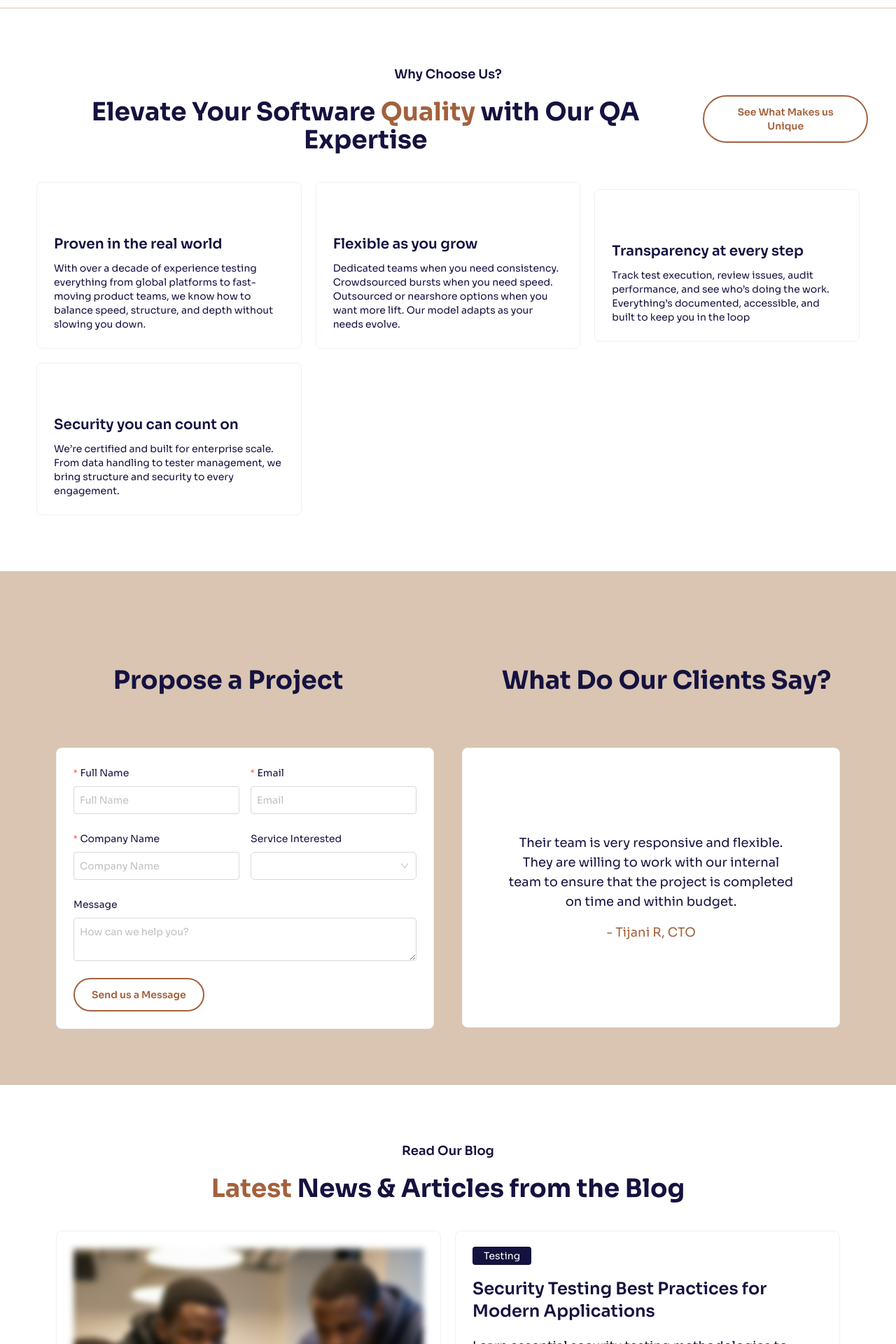
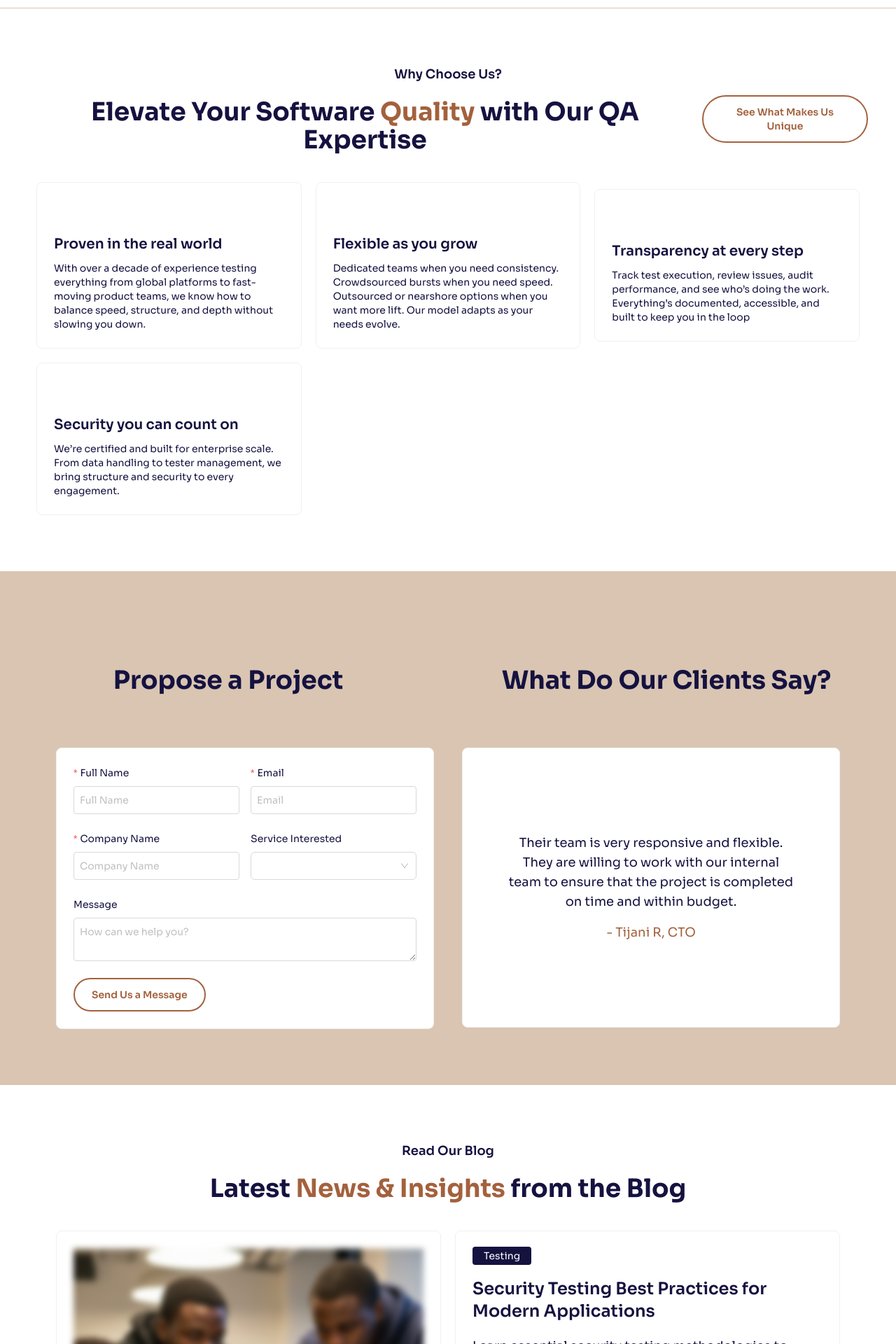
Before and after one commit to tidarkson/test-jedi, a React (Create React App) app: page / in a window 1280 px wide. Shown: the part 1566-3486 px from the top of the page at 70% size. Built offline with nearby package versions, Linux system fonts and the light colour scheme; some icons are missing.

Commit message:
commit msg

```diff
--- a/src/assets/static.config.js
+++ b/src/assets/static.config.js
@@ -27,7 +27,7 @@ export const labelConfig = {
     "Rigorously validating every input triggers the intended output means no confusing misfires for customers. Our software testing services safeguard intended utility for software that meets user expectations.",
   exploreAllServices: "Explore All Services",
   chooseUs: "Why Choose Us?",
-  mission: "See What Makes us Unique",
+  mission: "See What Makes Us Unique",
   proven: "Proven in the real world",
   provenText:
     "  With over a decade of experience testing everything from global platforms to fast-moving product teams, we know how to balance speed, structure, and depth without slowing you down.",
@@ -41,7 +41,7 @@ export const labelConfig = {
   securityText:
     "We’re certified and built for enterprise scale. From data handling to tester management, we bring structure and security to every engagement.",
   ready: "Propose a Project",
-  sendMessage: "Send us a Message",
+  sendMessage: "Send Us a Message",
   startTesting: "Start Testing With Us",
   whatOurClientsSay: "What Do Our Clients Say?",
   testJedi: "Test-Jedi",
--- a/src/sections/Blog.js
+++ b/src/sections/Blog.js
@@ -21,7 +21,8 @@ const Blog = () => {
           </h2>
 
           <h4 className="text-2xl md:text-4xl font-bold pt-5 text-slate-900">
-            <span className="text-dark-brown">Latest</span> News & Articles from the Blog
+            Latest <span className="text-dark-brown">News & Insights</span> from
+            the Blog
           </h4>
         </div>
         <div className=" text-center mx-5 md:mx-10">
--- a/src/sections/CTA.js
+++ b/src/sections/CTA.js
@@ -17,6 +17,14 @@ const contentStyle = {
   height: "350px",
   color: "#151240",
 };
+
+const servicesOptions = [
+  { label: "Full-cycle Software Testing", value: 1 },
+  { label: "Performance Testing", value: 2 },
+  { label: "Automated Testing", value: 3 },
+  { label: "Functional Testing", value: 4 },
+  { label: "QA Consulting", value: 5 },
+];
 
 const CTA = () => {
   return (
@@ -122,7 +130,7 @@ const CTA = () => {
                     name="service"
                     label={labelConfig.serviceInterested}
                   >
-                    <Select style={{ height: 40 }} />
+                    <Select style={{ height: 40 }} options={servicesOptions} />
                   </Form.Item>
                 </Col>
                 <Col span={24} style={{ padding: "0px 8px" }}>
--- a/src/sections/Navbar.js
+++ b/src/sections/Navbar.js
@@ -80,7 +80,7 @@ const Navbar = () => {
           closeIcon={
             <Icon
               icon="codicon:eye-closed"
-              width="40"
+              width="36"
               style={{ color: "#A3613D" }}
               className="absolute right-5"
             />
```
Lines whose indentation alone changed are shown as unchanged.
